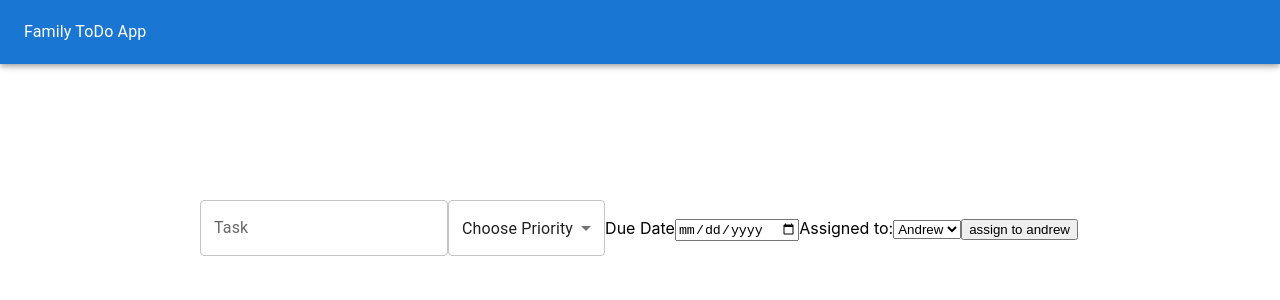
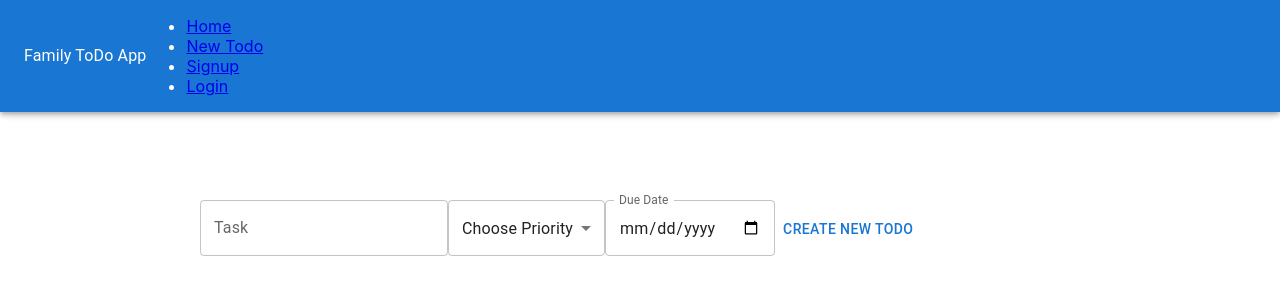
Before and after one commit to apellum/ToDo-Client, a React (Create React App) app: page /new-todo in a window 1280 px wide. Shown: the top 300 px of the page. Built offline with nearby package versions, Linux system fonts and the light colour scheme; no server answers.

Commit message:
Added Create Todo Form

```diff
--- a/src/actions/todo.js
+++ b/src/actions/todo.js
@@ -1,6 +1,8 @@
+import { baseUrl } from "../GlobalVariables";
+
 export const addToDo = (details, token) => {
     return async (dispatch) => {
-        const resp = await fetch(addressHere, {
+        const resp = await fetch(baseUrl + '/todos', {
             method: "POST",
             headers: {
                 "Accept": "application/json",
--- a/src/components/CreateToDo.js
+++ b/src/components/CreateToDo.js
@@ -1,42 +1,62 @@
 import React, { useState } from 'react'
-import { useDispatch } from 'react-redux';
-import { TextField, Select, MenuItem } from '@mui/material';
+import { useDispatch, useSelector } from 'react-redux';
+import { addToDo } from '../actions/todo';
+import { TextField, Select, MenuItem, Button } from '@mui/material';
 
 const CreateToDo = () => {
+    const dispatch = useDispatch()
+    const currentUser = useSelector(state => state.sessions.currentUser)
     const [form, setForm] = useState({
         task: "",
-        priority: "Choose Priority"
-    })
+        priority: "Choose Priority",
+        due_date: ""    })
 
-    // const handleChange = (e) => {
+    const handleChange = (e) => {
+        setForm({
+            ...form,
+            [e.target.name]: e.target.value
+        })
+    }
+    const handleSubmit = (e) => {
+        e.preventDefault();
 
-    // }
-    // const handleSubmit = (e) => {
-    //     e.preventDefault();
-
-    //     dispatch(addToDo(state, currentUser))
-    // }
+        dispatch(addToDo(form, currentUser))
+    }
     return (
-        <div style={{padding: "200px"}}>
-            <form>
-                <TextField name="task" id="task" label="Task" value={form.task}/>
+        <div style={{ padding: "200px" }}>
+            <form onSubmit={handleSubmit}>
+                <TextField name="task" id="task" label="Task" value={form.task} onChange={handleChange} />
                 <Select
                     id="priority"
+                    name="priority"
                     value={form.priority}
-                    label="Priority">
+                    label="Priority"
+                    onChange={handleChange}>
                     <MenuItem value="Choose Priority">Choose Priority</MenuItem>
                     <MenuItem value="high">High</MenuItem>
                     <MenuItem value="med">Med</MenuItem>
                     <MenuItem value="low">Low</MenuItem>
                 </Select>
-                <label>Due Date</label>
-                <input type="date"/>
-                <label>Assigned to:</label>
+                <TextField
+                    value={form.due_date}
+                    onChange={handleChange}
+                    id="due_date"
+                    label="Due Date"
+                    name="due_date"
+                    type="date"
+                    InputLabelProps={{
+                        shrink: true,
+                    }}
+                />
                 {/* May have to map the users to return the options */}
-                <select>
-                    <option value="andrew">Andrew</option>
-                </select>
-                <input type="submit" value="assign to andrew"/>
+                {/* <Select onChange={handleChange} name="assignee" label="Priority">
+                    <MenuItem value={form.assignee}>Andrew</MenuItem>
+                </Select> */}
+                <Button
+                                    type="submit"
+                                    value="assign to andrew"
+                                    variant='text'
+                                 >Create New ToDO</Button>
             </form>
         </div>
     )
--- a/src/components/Home.js
+++ b/src/components/Home.js
@@ -2,7 +2,7 @@ import React from 'react'
 
 const Home = () => {
     return (
-        <div>
+        <div style={{padding: "100px"}}>
             <h1>To Do List</h1>
             <ol>
                 <li>Clean the House</li>
--- a/src/components/NavBar.js
+++ b/src/components/NavBar.js
@@ -1,17 +1,24 @@
 import React from 'react'
 import { useSelector } from 'react-redux'
+import { NavLink } from 'react-router-dom'
 import { Box, AppBar, Toolbar, Typography } from '@mui/material'
 
 
 const NavBar = () => {
     const loggedIn = useSelector(state => state.sessions.loggedIn)
-    console.log(loggedIn)
+    const currentUser = useSelector(state => state.sessions.currentUser)
     return (
         <div>
             <Box>
                 <AppBar>
                     <Toolbar>
-                        <Typography>Family ToDo App</Typography>
+                        {loggedIn ? <Typography>{currentUser.first_name}</Typography> : <Typography>Family ToDo App</Typography>}
+                        <ul>
+                            <li><NavLink to="/">Home</NavLink></li>
+                            <li><NavLink to="/new-todo">New Todo</NavLink></li>
+                            <li><NavLink to="/signup">Signup</NavLink></li>
+                            <li><NavLink to="/login">Login</NavLink></li>
+                        </ul>
                     </Toolbar>
                 </AppBar>
             </Box>
```
